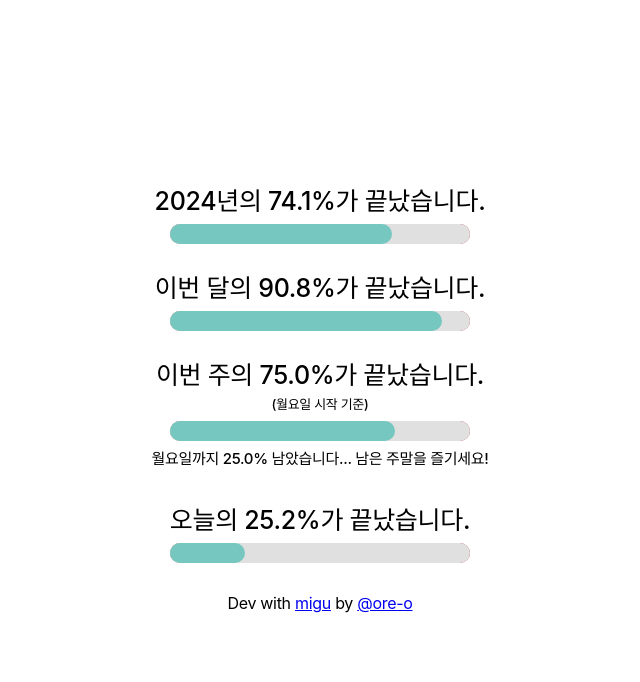
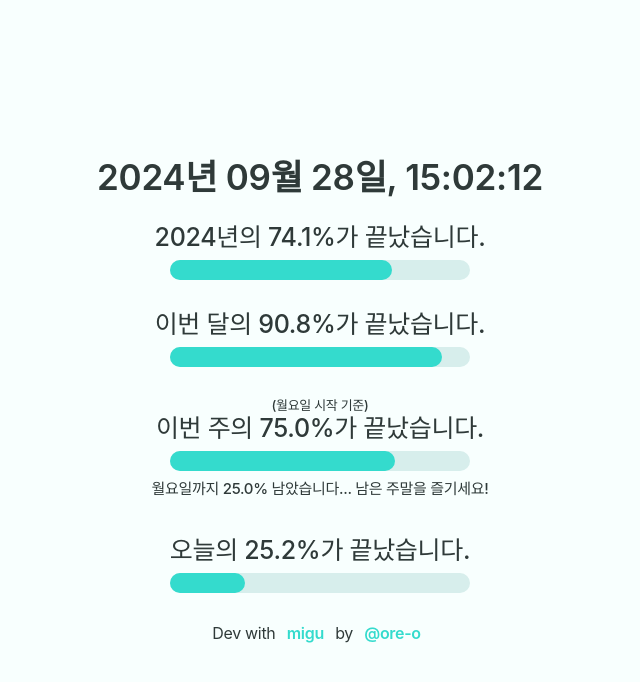
Before and after one commit to oRE-o/year-percent, a React (Create React App) app: page / in a window 1280 px wide. Shown: the top 682 px of the page, without its empty margins (320-960 px from the left). Built offline with nearby package versions, Linux system fonts and the light colour scheme; the HTML template or start-up script is replaced by a standard one; a web font is replaced by a local one.

Commit message:
add designs

```diff
--- a/src/App.css
+++ b/src/App.css
@@ -2,6 +2,8 @@
 @import url("https://fonts.googleapis.com/css2?family=Montserrat:ital,wght@0,100..900;1,100..900&display=swap");
 
 body {
+  background-color: #f8fffe;
+  color: #2f3a39;
   display: flex;
   justify-content: center; /* 수평 가운데 정렬 */
   align-items: center; /* 수직 가운데 정렬 */
@@ -23,6 +25,17 @@ body {
   align-items: center; /* 수직 가운데 정렬 (선택 사항) */
 }
 
+.current-time {
+  font-weight: 600;
+  font-size: 35px;
+  width: fit-content;
+  display: flex;
+  flex-direction: column;
+  justify-content: center; /* 수평 가운데 정렬 */
+  align-items: center; /* 수직 가운데 정렬 (선택 사항) */
+  margin-bottom: 30px;
+}
+
 p {
   width: fit-content;
 }
@@ -42,7 +55,7 @@ p {
   font-size: 25px;
 }
 .percent-block-caption {
-  margin-bottom: 10px;
+  margin-bottom: 4px;
   font-size: 13px;
 }
 .percent-block-small {
@@ -57,19 +70,38 @@ progress {
   width: 300px; /* 너비 100% */
   height: 20px; /* 높이 설정 */
   border-radius: 10px; /* 모서리 둥글게 */
-  background-color: #ba3c3c; /* 배경색 */
 }
 .progress-bar::-webkit-progress-bar {
-  background-color: #e0e0e0; /* progress 바의 배경색 */
+  background-color: #d7eeec; /* progress 바의 배경색 */
   border-radius: 10px; /* 모서리 둥글게 */
 }
 
 .progress-bar::-webkit-progress-value {
-  background-color: #76c7c0; /* 진행 중인 부분의 색상 */
+  background-color: #34dbcd; /* 진행 중인 부분의 색상 */
   border-radius: 10px; /* 모서리 둥글게 */
 }
 
 .progress-bar::-moz-progress-bar {
-  background-color: #76c7c0; /* Firefox에서 진행 중인 부분의 색상 */
+  background-color: #34dbcd; /* Firefox에서 진행 중인 부분의 색상 */
   border-radius: 10px; /* 모서리 둥글게 */
 }
+
+.nametag {
+  font-weight: 400;
+}
+a {
+  padding: 2px;
+  font-weight: 600;
+  color: #34dbcd;
+  text-decoration: none;
+  border: 5px solid #3498db00;
+  border-radius: 10px;
+  transition: color 0.3s ease, background-color 0.3s ease; /* 이징 효과 추가 */
+}
+
+a:hover {
+  background-color: #34dbcda7; /* 호버 시 배경색 */
+  color: #161616; /* 호버 시 텍스트 색상 변경 */
+  border: 3px solid #3498db00; /* 둥근 보더 추가 */
+  border-radius: 10px; /* 둥근 모서리 */
+}
--- a/src/App.tsx
+++ b/src/App.tsx
@@ -1,6 +1,24 @@
 import React, { useState, useEffect } from "react";
 import "./reset.css";
 import "./App.css";
+
+const getFormattedTime = () => {
+  const now = new Date();
+  const options: Intl.DateTimeFormatOptions = {
+    year: "numeric",
+    month: "2-digit",
+    day: "2-digit",
+    hour: "2-digit",
+    minute: "2-digit",
+    second: "2-digit",
+    timeZone: "Asia/Seoul",
+    hour12: false,
+  };
+
+  const formattedTime = now.toLocaleString(navigator.language, options);
+  // 날짜 포맷을 "2024년 09월 28일" 형태로 변환
+  return formattedTime.replace(/(\d{2})\/(\d{2})\/(\d{4})/, "$3년 $1월 $2일");
+};
 
 // 1년, 1달, 1주일, 하루에 대한 퍼센트를 계산하는 함수
 const getTimePercentages = () => {
@@ -85,10 +103,12 @@ const TimePercentage: React.FC = () => {
     dayPercent: false,
     weekendPercent: false,
   });
+  const [formattedTime, setFormattedTime] = useState(getFormattedTime());
 
   useEffect(() => {
     const interval = setInterval(() => {
       setPercentages(getTimePercentages());
+      setFormattedTime(getFormattedTime());
     }, 50); // 50ms마다 퍼센트 값 업데이트
 
     return () => clearInterval(interval);
@@ -141,6 +161,10 @@ const TimePercentage: React.FC = () => {
 
   return (
     <div className="content-wrapper">
+      <div className="current-time">
+        {formattedTime}{" "}
+        {/* "2024년 09월 28일 토요일, 14시 43분 nn초 000" 형식으로 표시됨 */}
+      </div>
       {/* 1년 퍼센트 */}
       <div className="time-block">
         <p
@@ -177,6 +201,7 @@ const TimePercentage: React.FC = () => {
 
       {/* 1주일 퍼센트 */}
       <div className="time-block">
+        <p className="percent-block-caption">(월요일 시작 기준)</p>
         <p
           className="percent-block"
           onMouseEnter={() => handleMouseEnter("weekPercent")}
@@ -185,7 +210,6 @@ const TimePercentage: React.FC = () => {
           이번 주의 {percentages.weekPercent.toFixed(precision.week)}%가
           끝났습니다.
         </p>
-        <p className="percent-block-caption">(월요일 시작 기준)</p>
         <progress
           className="progress-bar"
           value={percentages.weekPercent}
```
